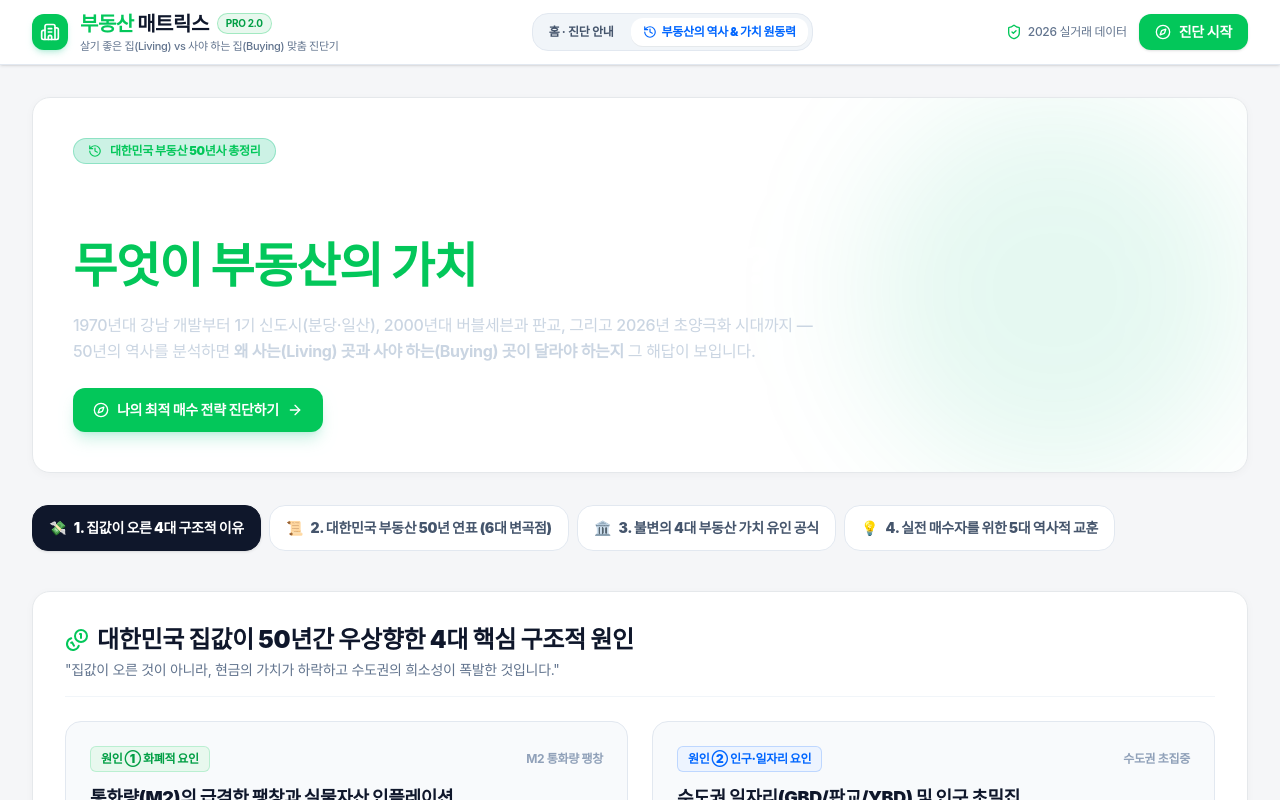
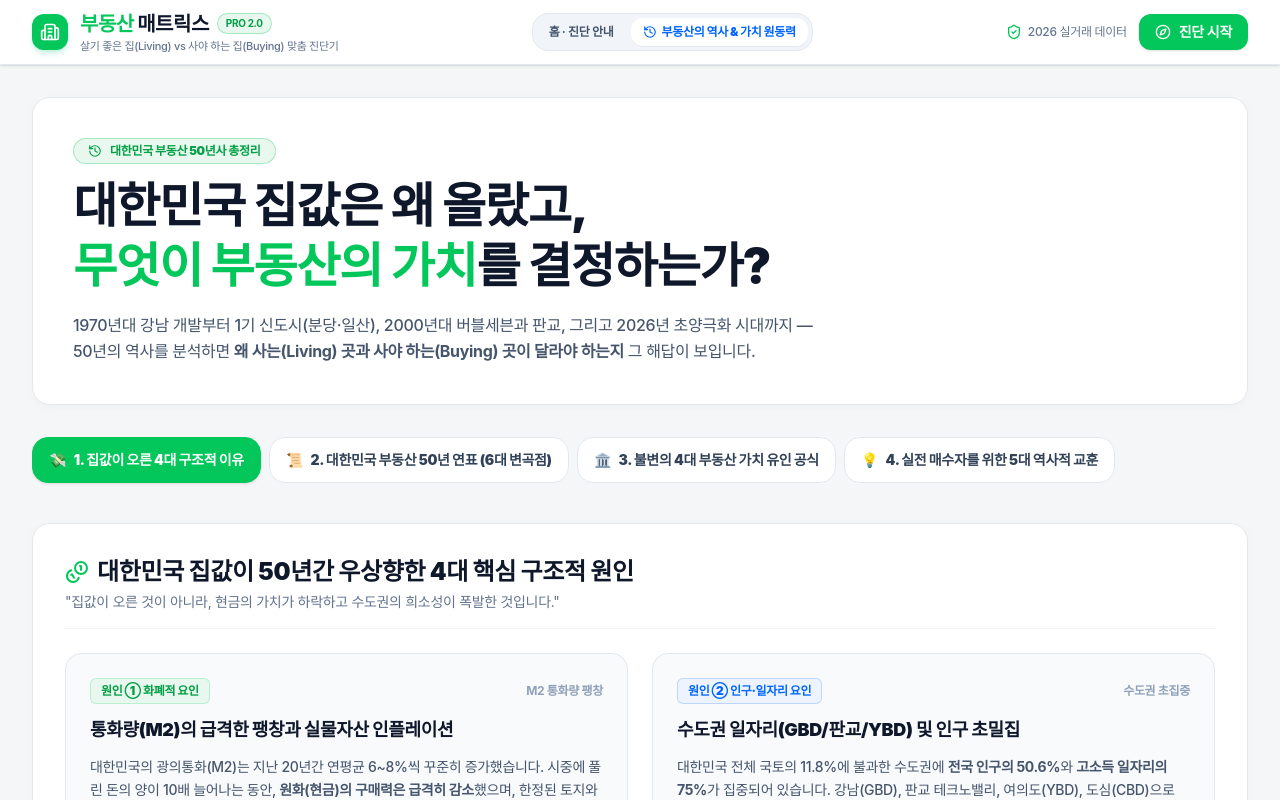
Before and after one commit to alstjrdlek75-lab/realestate, a React (Vite) app: page / in a window 1280 px wide. Both pictures are taken after a click on the button "부동산의 역사 & 가치 원동력". Shown: the top 800 px of the page. Built offline with nearby package versions, Linux system fonts and the light colour scheme; a web font is replaced by a local one.

Commit message:
fix: Improve text readability and remove redundant CTA from Real Estate History tab

```diff
--- a/src/components/RealEstateHistory.tsx
+++ b/src/components/RealEstateHistory.tsx
@@ -2,61 +2,43 @@ import React, { useState } from 'react';
 import {
   BookOpen,
   TrendingUp,
-  Landmark,
   Coins,
   Train,
   GraduationCap,
   Building,
-  Sparkles,
-  ArrowRight,
-  ShieldCheck,
-  Layers,
   History,
   CheckCircle2,
   AlertCircle,
   Clock,
-  Compass
+  Sparkles
 } from 'lucide-react';
 
 interface RealEstateHistoryProps {
-  onStartDiagnostic: () => void;
+  onStartDiagnostic?: () => void;
 }
 
-export const RealEstateHistory: React.FC<RealEstateHistoryProps> = ({ onStartDiagnostic }) => {
+export const RealEstateHistory: React.FC<RealEstateHistoryProps> = () => {
   const [activeTab, setActiveTab] = useState<'REASONS' | 'TIMELINE' | 'DRIVERS' | 'LESSONS'>('REASONS');
 
   return (
     <div className="max-w-7xl mx-auto px-4 sm:px-6 lg:px-8 py-8 space-y-8 animate-fadeIn">
-      {/* Hero Header Banner */}
-      <div className="naver-card p-6 sm:p-10 bg-gradient-to-br from-slate-900 via-slate-850 to-slate-900 text-white rounded-3xl shadow-md relative overflow-hidden">
-        <div className="absolute top-0 right-0 w-96 h-96 bg-emerald-500/10 rounded-full blur-3xl -z-0 pointer-events-none" />
-
-        <div className="relative z-10 max-w-3xl">
-          <div className="inline-flex items-center gap-2 px-3.5 py-1 rounded-full bg-emerald-500/20 text-[#03c75a] border border-emerald-500/30 text-xs font-black mb-3">
+      {/* Clean & High-Contrast Header Banner (Naver Style) */}
+      <div className="naver-card p-6 sm:p-10 bg-white border border-slate-200 shadow-sm rounded-3xl relative overflow-hidden">
+        <div className="max-w-3xl">
+          <div className="inline-flex items-center gap-2 px-3.5 py-1 rounded-full bg-[#e8f8ee] text-[#029f45] border border-[#03c75a]/30 text-xs font-black mb-3">
             <History className="w-3.5 h-3.5" />
             <span>대한민국 부동산 50년사 총정리</span>
           </div>
 
-          <h1 className="text-2xl sm:text-4xl lg:text-5xl font-black tracking-tight leading-tight">
+          <h1 className="text-2xl sm:text-4xl lg:text-5xl font-black text-slate-900 tracking-tight leading-tight">
             대한민국 집값은 왜 올랐고, <br />
             <span className="text-[#03c75a]">무엇이 부동산의 가치</span>를 결정하는가?
           </h1>
 
-          <p className="text-slate-300 text-sm sm:text-base mt-4 leading-relaxed font-medium">
+          <p className="text-slate-600 text-sm sm:text-base mt-4 leading-relaxed font-medium">
             1970년대 강남 개발부터 1기 신도시(분당·일산), 2000년대 버블세븐과 판교, 그리고 2026년 초양극화 시대까지 — <br className="hidden sm:inline" />
             50년의 역사를 분석하면 <strong>왜 사는(Living) 곳과 사야 하는(Buying) 곳이 달라야 하는지</strong> 그 해답이 보입니다.
           </p>
-
-          <div className="mt-6 flex flex-wrap items-center gap-3">
-            <button
-              onClick={onStartDiagnostic}
-              className="px-5 py-3 rounded-xl bg-[#03c75a] hover:bg-[#02b14f] text-white text-xs sm:text-sm font-extrabold shadow-lg shadow-emerald-500/20 transition flex items-center gap-2 cursor-pointer"
-            >
-              <Compass className="w-4 h-4" />
-              <span>나의 최적 매수 전략 진단하기</span>
-              <ArrowRight className="w-4 h-4" />
-            </button>
-          </div>
         </div>
       </div>
 
@@ -73,8 +55,8 @@ export const RealEstateHistory: React.FC<RealEstateHistoryProps> = ({ onStartDia
             onClick={() => setActiveTab(tab.id as any)}
             className={`px-4 py-3 rounded-2xl whitespace-nowrap font-black transition flex items-center gap-2 cursor-pointer border ${
               activeTab === tab.id
-                ? 'bg-slate-900 text-white border-slate-900 shadow-sm'
-                : 'bg-white text-slate-600 hover:text-slate-900 hover:bg-slate-50 border-slate-200'
+                ? 'bg-[#03c75a] text-white border-[#03c75a] shadow-sm'
+                : 'bg-white text-slate-700 hover:text-slate-900 hover:bg-slate-50 border-slate-200'
             }`}
           >
             <span>{tab.icon}</span>
@@ -116,7 +98,7 @@ export const RealEstateHistory: React.FC<RealEstateHistoryProps> = ({ onStartDia
                   시중에 풀린 돈의 양이 10배 늘어나는 동안, <strong>원화(현금)의 구매력은 급격히 감소</strong>했으며,
                   한정된 토지와 신축 아파트는 이러한 화폐 인플레이션을 온전히 흡수하며 가격이 명목상 상승했습니다.
                 </p>
-                <div className="p-3 bg-white rounded-xl border border-slate-200 text-xs text-slate-700 font-bold">
+                <div className="p-3 bg-white rounded-xl border border-slate-200 text-xs text-slate-800 font-bold">
                   💡 <strong>결론</strong>: 현금만 보유한 사람은 매년 6~8%씩 실질 자산이 증발하는 패배를 겪었습니다.
                 </div>
               </div>
@@ -136,7 +118,7 @@ export const RealEstateHistory: React.FC<RealEstateHistoryProps> = ({ onStartDia
                   대한민국 전체 국토의 11.8%에 불과한 수도권에 <strong>전국 인구의 50.6%</strong>와 <strong>고소득 일자리의 75%</strong>가 집중되어 있습니다.
                   강남(GBD), 판교 테크노밸리, 여의도(YBD), 도심(CBD)으로 출퇴근할 수 있는 지하철 역세권 아파트는 대체 불가능한 '시간 절약 자산'이 되었습니다.
                 </p>
-                <div className="p-3 bg-white rounded-xl border border-slate-200 text-xs text-slate-700 font-bold">
+                <div className="p-3 bg-white rounded-xl border border-slate-200 text-xs text-slate-800 font-bold">
                   💡 <strong>결론</strong>: 인구는 줄어도 '양질의 일자리와 연결된 수도권 핵심지'의 수요는 더 집중됩니다.
                 </div>
               </div>
@@ -144,7 +126,7 @@ export const RealEstateHistory: React.FC<RealEstateHistoryProps> = ({ onStartDia
               {/* Reason 3 */}
               <div className="p-6 rounded-2xl bg-slate-50 border border-slate-200 space-y-3">
                 <div className="flex items-center justify-between">
-                  <span className="text-xs font-black text-amber-600 bg-amber-50 px-2.5 py-1 rounded-md border border-amber-200">
+                  <span className="text-xs font-black text-amber-700 bg-amber-50 px-2.5 py-1 rounded-md border border-amber-200">
                     원인 ③ 금융 제도적 요인
                   </span>
                   <span className="text-xs text-slate-400 font-bold">전세 레버리지</span>
@@ -156,7 +138,7 @@ export const RealEstateHistory: React.FC<RealEstateHistoryProps> = ({ onStartDia
                   한국 특유의 전세 제도는 매수자에게 <strong>이자 없는 거대한 사금융 대출(보증금)</strong>을 제공했습니다.
                   전세가는 매매가의 강력한 하방 지지선 역할을 하며, 상승장에서는 갭투자 유동성이 폭발하여 시세를 밀어 올리고, 하락장에서는 전세가율이 바닥을 받쳐주는 완충 장치가 되었습니다.
                 </p>
-                <div className="p-3 bg-white rounded-xl border border-slate-200 text-xs text-slate-700 font-bold">
+                <div className="p-3 bg-white rounded-xl border border-slate-200 text-xs text-slate-800 font-bold">
                   💡 <strong>결론</strong>: 전세가율이 높은 우량 입지는 하락장에서도 하방 경직성이 매우 뛰어납니다.
                 </div>
               </div>
@@ -164,7 +146,7 @@ export const RealEstateHistory: React.FC<RealEstateHistoryProps> = ({ onStartDia
               {/* Reason 4 */}
               <div className="p-6 rounded-2xl bg-slate-50 border border-slate-200 space-y-3">
                 <div className="flex items-center justify-between">
-                  <span className="text-xs font-black text-purple-600 bg-purple-50 px-2.5 py-1 rounded-md border border-purple-200">
+                  <span className="text-xs font-black text-purple-700 bg-purple-50 px-2.5 py-1 rounded-md border border-purple-200">
                     원인 ④ 공급적 요인
                   </span>
                   <span className="text-xs text-slate-400 font-bold">토지 희소성 & 규제</span>
@@ -176,7 +158,7 @@ export const RealEstateHistory: React.FC<RealEstateHistoryProps> = ({ onStartDia
                   강남 3구, 마용성, 분당, 광교 등 핵심지는 <strong>더 이상 아파트를 지을 빈 땅이 없습니다.</strong>
                   오직 '재건축·재개발'로만 신축이 공급될 수 있으나, 공사비 급등과 인허가 규제로 인해 핵심지 신축 대단지는 만성적인 공급 부족 상태에 놓여 희소 프리미엄이 극대화되었습니다.
                 </p>
-                <div className="p-3 bg-white rounded-xl border border-slate-200 text-xs text-slate-700 font-bold">
+                <div className="p-3 bg-white rounded-xl border border-slate-200 text-xs text-slate-800 font-bold">
                   💡 <strong>결론</strong>: 누구나 살고 싶어 하는 '핵심지 신축 대단지'의 가치는 갈수록 높아집니다.
                 </div>
               </div>
@@ -324,7 +306,7 @@ export const RealEstateHistory: React.FC<RealEstateHistoryProps> = ({ onStartDia
                 <p className="text-xs sm:text-sm text-slate-600 leading-relaxed font-medium">
                   수도권에서 집값 상승률 1위는 예외 없이 <strong>'강남역/신논현/잠실 30분 컷'</strong> 철도망입니다.
                 </p>
-                <div className="p-3 bg-slate-50 rounded-xl border border-slate-200 text-xs space-y-1.5 font-medium">
+                <div className="p-3 bg-slate-50 rounded-xl border border-slate-200 text-xs space-y-1.5 font-medium text-slate-700">
                   <div>👑 <strong>1티어 (황금선)</strong>: 2호선(순환), 신분당선(판교·강남 15분), 9호선(급행), 3호선</div>
                   <div>💎 <strong>2티어 (직결선)</strong>: 8호선(다산·별내·구리 ➡️ 잠실 20분), 7호선(강남구청), GTX-A(수서·동탄·운정)</div>
                   <div>⚡ <strong>가치 규칙</strong>: 지하철역 개찰구까지 <strong>도보 5분 이내(초역세권)</strong>와 15분 이상은 시세가 2~4억 원 차이납니다.</div>
@@ -343,7 +325,7 @@ export const RealEstateHistory: React.FC<RealEstateHistoryProps> = ({ onStartDia
                   학령기 자녀를 둔 3040 고소득 부모는 집값이 떨어져도 학군지를 떠나지 않습니다.
                   대치동, 목동, 중계동, 평촌, 분당 수내/서현, 용인 수지구청 학원가는 <strong>하락장에서 시세 방어율 전국 1위</strong>를 기록합니다.
                 </p>
-                <div className="p-3 bg-slate-50 rounded-xl border border-slate-200 text-xs space-y-1 font-medium">
+                <div className="p-3 bg-slate-50 rounded-xl border border-slate-200 text-xs space-y-1 font-medium text-slate-700">
                   <div>🎒 <strong>초품아 프리미엄</strong>: 차도를 건너지 않고 등하교하는 초등학교를 품은 단지 필수</div>
                   <div>📚 <strong>학원가 밀집도</strong>: 도보권 내 100개 이상의 유해시설 없는 학원가 형성 여부</div>
                 </div>
@@ -351,7 +333,7 @@ export const RealEstateHistory: React.FC<RealEstateHistoryProps> = ({ onStartDia
 
               {/* Driver 3 */}
               <div className="p-6 rounded-2xl bg-white border-2 border-amber-500/30 shadow-xs space-y-3">
-                <div className="flex items-center gap-2.5 text-amber-600">
+                <div className="flex items-center gap-2.5 text-amber-700">
                   <Building className="w-5 h-5 shrink-0" />
                   <h3 className="text-base font-black text-slate-900">
                     3. 1,000세대 이상 대단지 & 1군 브랜드 커뮤니티
@@ -361,7 +343,7 @@ export const RealEstateHistory: React.FC<RealEstateHistoryProps> = ({ onStartDia
                   소형 나홀로 단지와 1,000세대 이상 대단지는 거주 만족도와 환금성에서 완전히 다른 세상입니다.
                   피트니스, 실내 골프장, 수영장, 게스트하우스, 조식 서비스, 지하주차장 엘리베이터 직결 등은 신축 프리미엄의 핵심입니다.
                 </p>
-                <div className="p-3 bg-slate-50 rounded-xl border border-slate-200 text-xs space-y-1 font-medium">
+                <div className="p-3 bg-slate-50 rounded-xl border border-slate-200 text-xs space-y-1 font-medium text-slate-700">
                   <div>🏢 <strong>관리비 절감</strong>: 세대수가 많을수록 공용 관리비 분담률이 낮아짐</div>
                   <div>🔄 <strong>환금성 보장</strong>: 매수/매도 대기 수요가 연중 유지되어 급매 처분 수월</div>
                 </div>
@@ -369,7 +351,7 @@ export const RealEstateHistory: React.FC<RealEstateHistoryProps> = ({ onStartDia
 
               {/* Driver 4 */}
               <div className="p-6 rounded-2xl bg-white border-2 border-purple-500/30 shadow-xs space-y-3">
-                <div className="flex items-center gap-2.5 text-purple-600">
+                <div className="flex items-center gap-2.5 text-purple-700">
                   <Sparkles className="w-5 h-5 shrink-0" />
                   <h3 className="text-base font-black text-slate-900">
                     4. 한강·호수공원 자연환경 & 슬세권 대형 복합몰
@@ -379,7 +361,7 @@ export const RealEstateHistory: React.FC<RealEstateHistoryProps> = ({ onStartDia
                   소득 수준이 높아질수록 쾌적한 힐링 주거지에 대한 지불 용의가 커집니다.
                   한강 조망, 광교호수공원, 하남 망월천 수변공원과 함께 스타필드, 롯데몰, 현대프리미엄아울렛 등 '슬세권' 상권이 시세를 견인합니다.
                 </p>
-                <div className="p-3 bg-slate-50 rounded-xl border border-slate-200 text-xs space-y-1 font-medium">
+                <div className="p-3 bg-slate-50 rounded-xl border border-slate-200 text-xs space-y-1 font-medium text-slate-700">
                   <div>🌿 <strong>영구 조망권</strong>: 호수/공원/산 영구 조망 세대는 동일 단지 내에서도 1~2억 프리미엄</div>
                   <div>🛍️ <strong>몰세권</strong>: 복합 쇼핑몰 도보 이용 가능 여부가 주말 삶의 질 결정</div>
                 </div>
@@ -446,24 +428,6 @@ export const RealEstateHistory: React.FC<RealEstateHistoryProps> = ({ onStartDia
                 </div>
               ))}
             </div>
-
-            {/* Bottom Diagnostic CTA */}
-            <div className="mt-8 p-6 bg-gradient-to-r from-emerald-500 to-teal-600 rounded-2xl text-white flex flex-col sm:flex-row items-center justify-between gap-4 shadow-md">
-              <div>
-                <h3 className="text-lg font-black">역사를 알았다면, 이제 나의 최적 매수 전략을 확인할 차례입니다</h3>
-                <p className="text-xs sm:text-sm text-emerald-100 mt-1">
-                  내 자본금, 가구 소득, 출퇴근 성향을 입력하고 2x2 매트릭스 진단 결과를 확인해보세요.
-                </p>
-              </div>
-
-              <button
-                onClick={onStartDiagnostic}
-                className="px-6 py-3 rounded-xl bg-white text-slate-900 hover:bg-slate-100 font-extrabold text-sm shadow-md transition flex items-center gap-2 shrink-0 cursor-pointer"
-              >
-                <span>진단 시작하기</span>
-                <ArrowRight className="w-4 h-4 text-[#03c75a]" />
-              </button>
-            </div>
           </div>
         </div>
       )}
```
